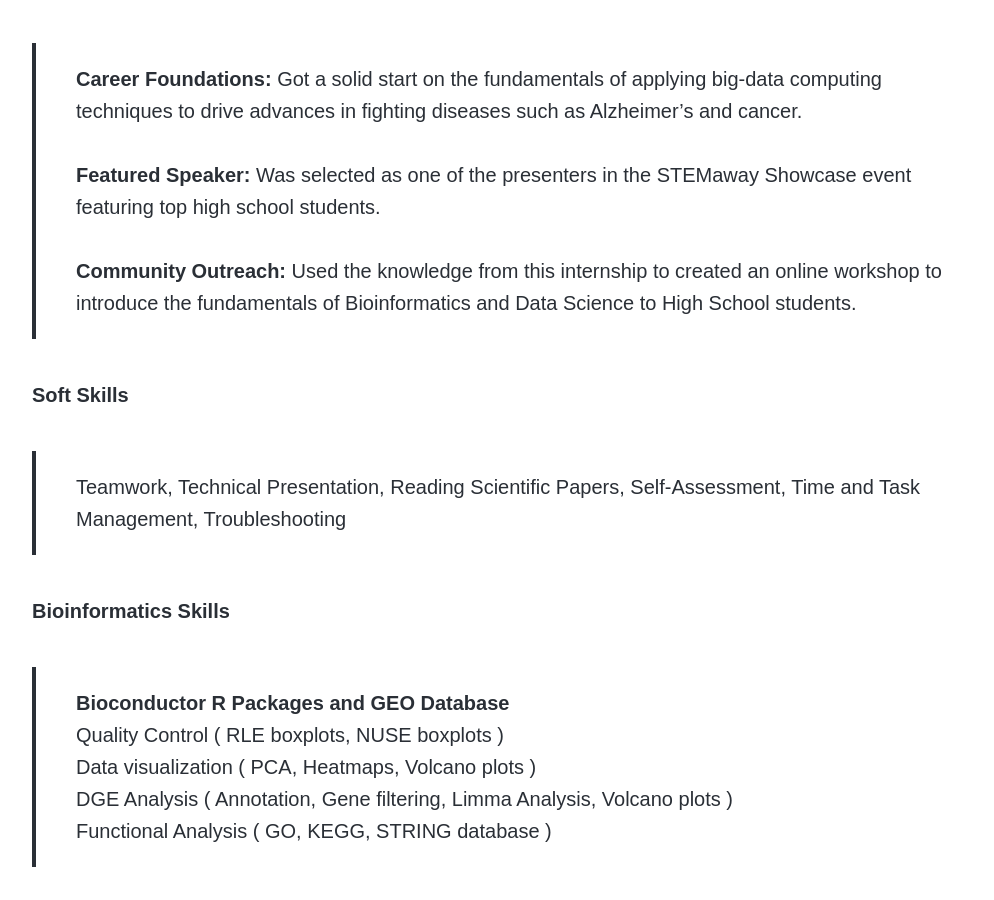
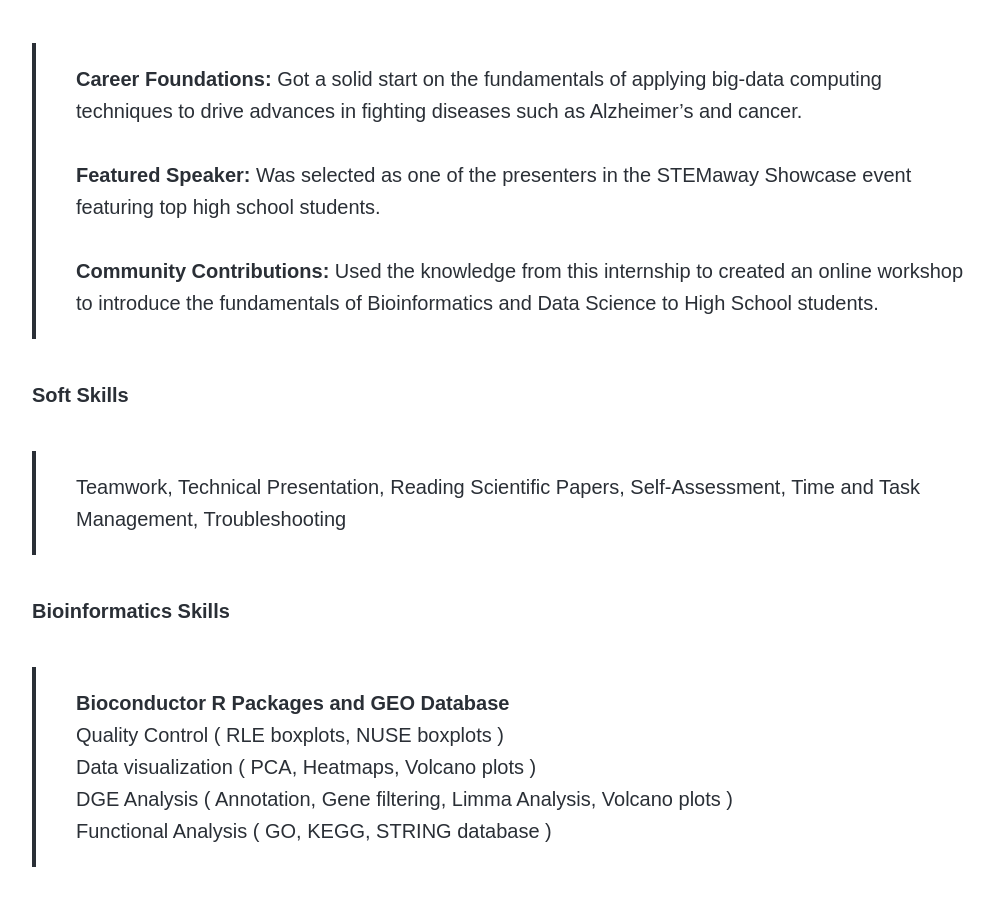
Before and after one commit to disha-22/disha-22.github.io, a Jekyll site: the page built from _projects/bio.md, in a window 1280 px wide and 900 px high, scrolled down 1481 px. Shown: the whole window, without its empty margins (138-1132 px from the left). Built offline with Jekyll 4.4.1, drawn with Linux system fonts in a browser that asks for light colours; nearby versions of some CDN libraries; some web fonts are replaced.

Commit message:
Update bio.md

```diff
--- a/_projects/bio.md
+++ b/_projects/bio.md
@@ -17,7 +17,7 @@
 <h6> Highlights </h6>
 > <b>Career Foundations:</b> Got a solid start on the fundamentals of applying big-data computing techniques to drive advances in fighting diseases such as Alzheimer's and cancer.
 <br><br> <b>Featured Speaker:</b> Was selected as one of the presenters in the STEMaway Showcase event featuring top high school students.
-<br><br> <b>Community Outreach:</b> Used the knowledge from this internship to created an online workshop to introduce the fundamentals of Bioinformatics and Data Science to High School students.
+<br><br> <b>Community Contributions:</b> Used the knowledge from this internship to created an online workshop to introduce the fundamentals of Bioinformatics and Data Science to High School students.
 
 <h6> Soft Skills </h6>
 > Teamwork, Technical Presentation, Reading Scientific Papers, Self-Assessment, Time and Task Management, Troubleshooting
```
